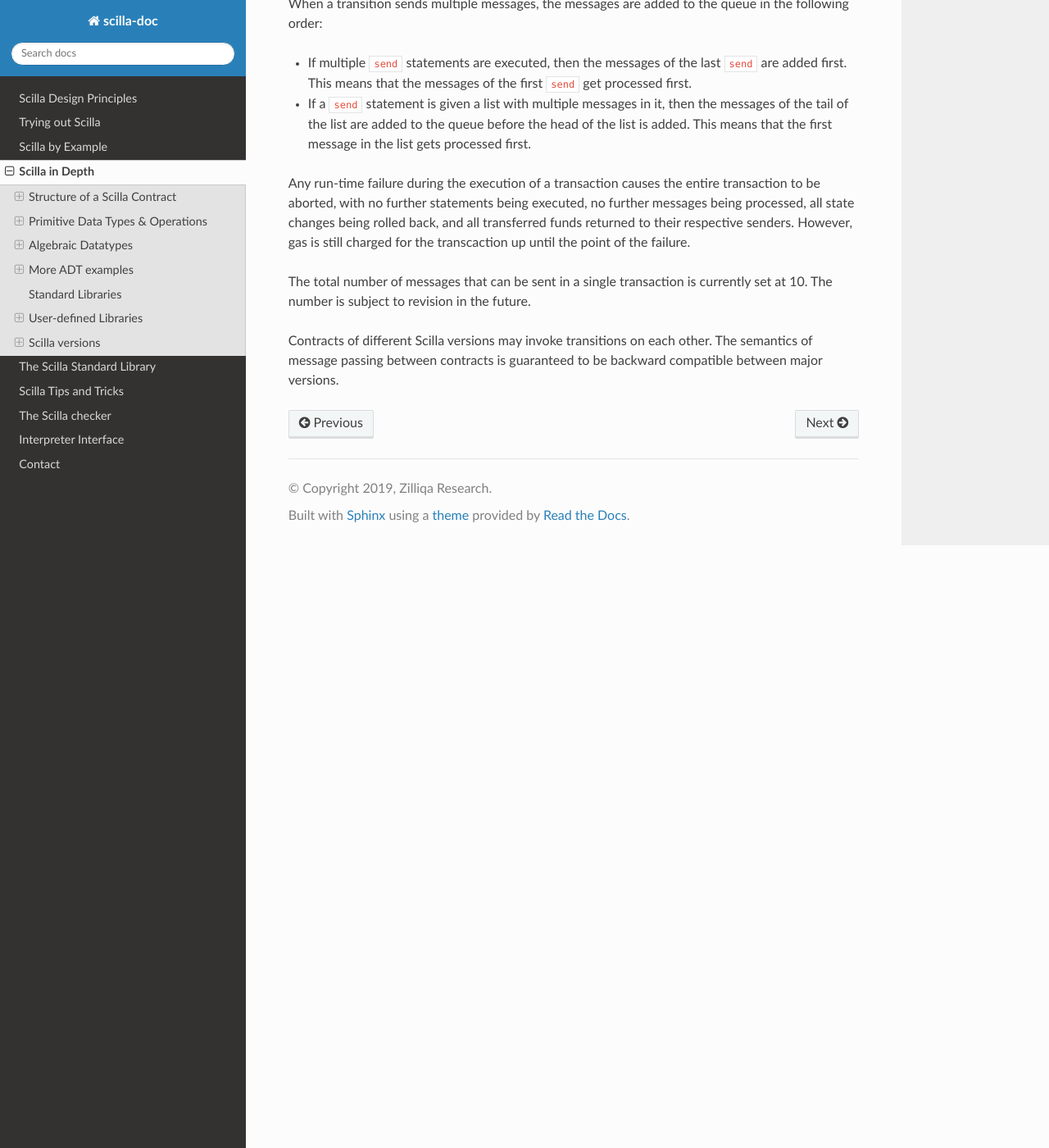
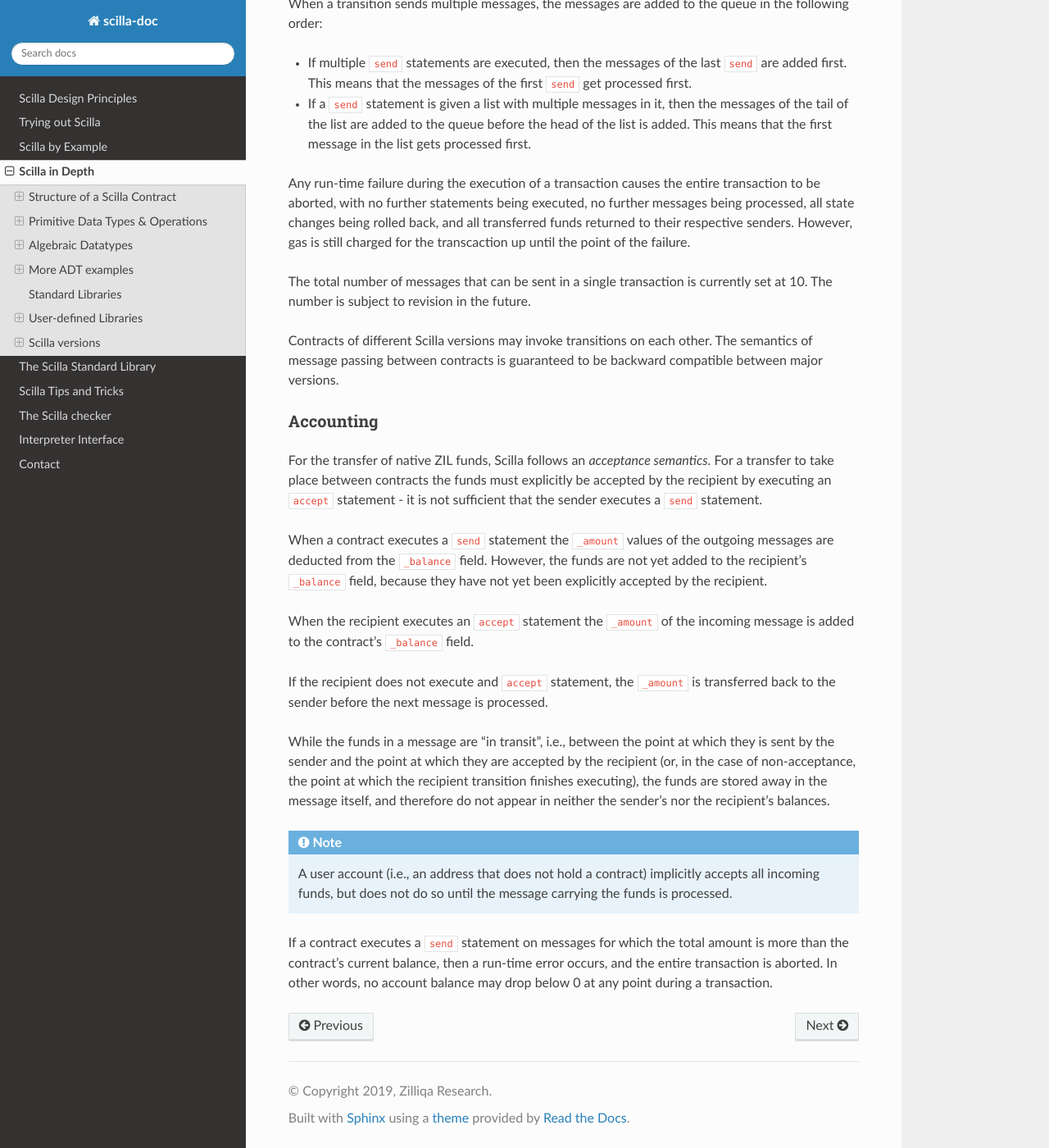
Before and after one commit to Zilliqa/scilla-docs, a Sphinx documentation site: the page built from docs/source/scilla-in-depth.rst, in a window 1280 px wide and 1400 px high, scrolled down 45260 px. Shown: the whole window at 82% size. Built offline with Sphinx 7.4.7 and the Read the Docs theme 2.0.0, drawn with Linux system fonts in a browser that asks for light colours.

Commit message:
Reintroduced accounting section, and updated with correct semantics

```diff
--- a/docs/source/scilla-in-depth.rst
+++ b/docs/source/scilla-in-depth.rst
@@ -2605,3 +2605,45 @@ future.
 Contracts of different Scilla versions may invoke transitions on each
 other. The semantics of message passing between contracts is
 guaranteed to be backward compatible between major versions.
+
+
+Accounting
+**********
+
+For the transfer of native ZIL funds, Scilla follows an `acceptance
+semantics`. For a transfer to take place between contracts the funds
+must explicitly be accepted by the recipient by executing an
+``accept`` statement - it is not sufficient that the sender executes a
+``send`` statement.
+
+When a contract executes a ``send`` statement the ``_amount`` values
+of the outgoing messages are deducted from the ``_balance``
+field. However, the funds are not yet added to the recipient's
+``_balance`` field, because they have not yet been explicitly accepted
+by the recipient.
+
+When the recipient executes an ``accept`` statement the ``_amount`` of
+the incoming message is added to the contract's ``_balance`` field.
+
+If the recipient does not execute and ``accept`` statement, the
+``_amount`` is transferred back to the sender before the next message
+is processed.
+
+While the funds in a message are "in transit", i.e., between the point
+at which they is sent by the sender and the point at which they are
+accepted by the recipient (or, in the case of non-acceptance, the
+point at which the recipient transition finishes executing), the funds
+are stored away in the message itself, and therefore do not appear in
+neither the sender's nor the recipient's balances.
+
+.. note::
+
+   A user account (i.e., an address that does not hold a contract)
+   implicitly accepts all incoming funds, but does not do so until the
+   message carrying the funds is processed.
+
+If a contract executes a ``send`` statement on messages for which the
+total amount is more than the contract's current balance, then a
+run-time error occurs, and the entire transaction is aborted. In other
+words, no account balance may drop below 0 at any point during a
+transaction.
```
